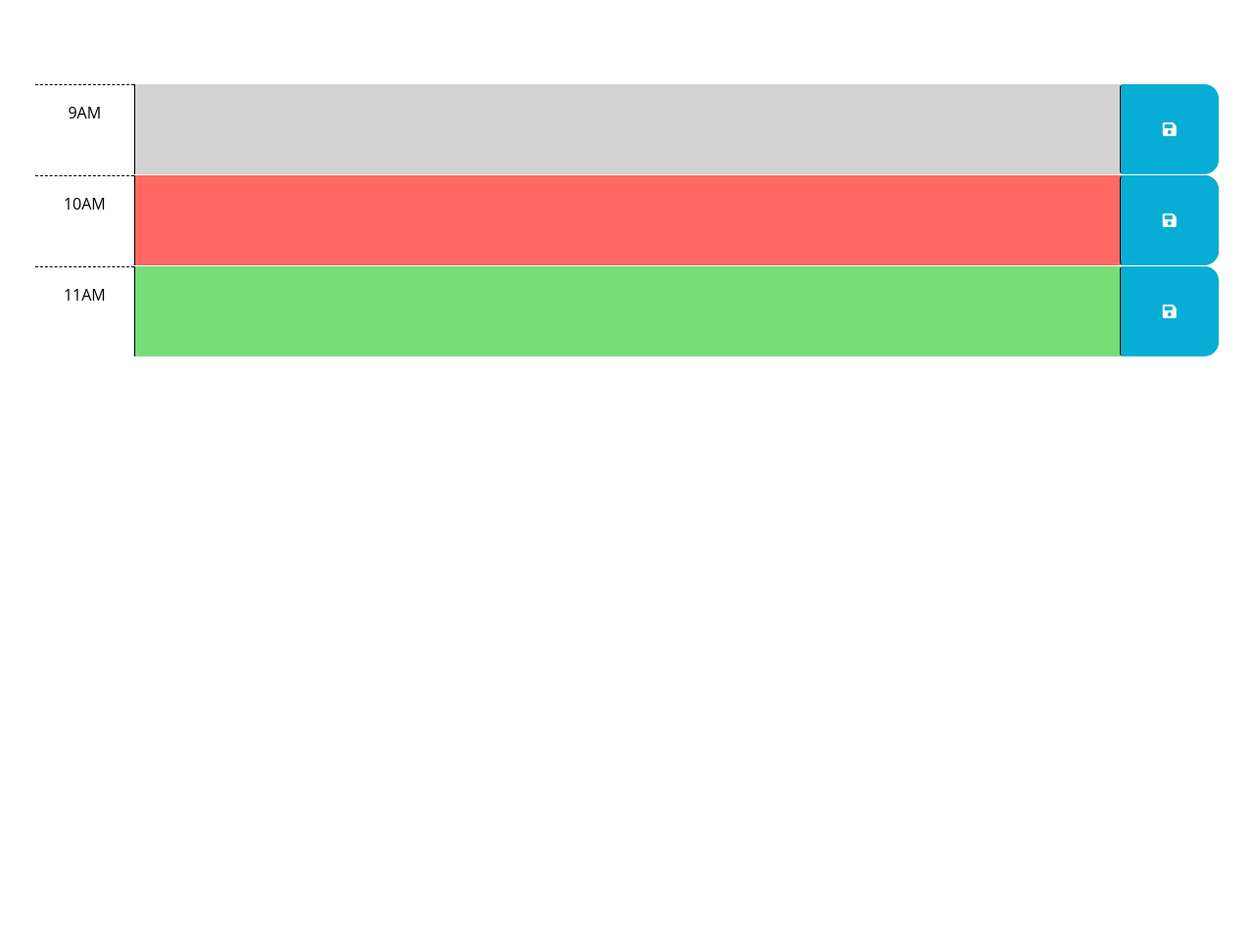
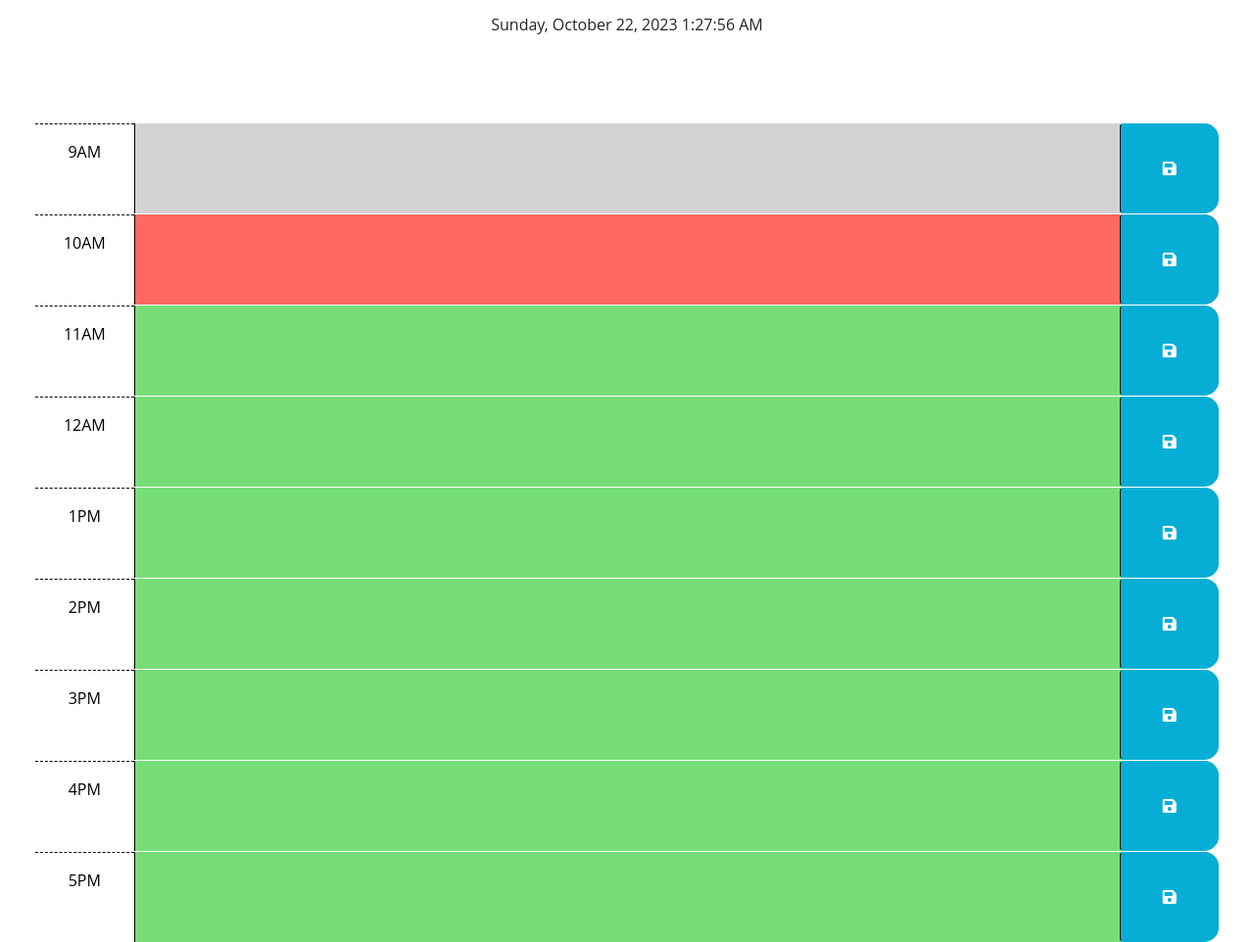
Before and after one commit to SevenImm/Wk5-Work-Day-Scheduler, a plain HTML site: page index.html in a window 1280 px wide. Shown: the part 166-1128 px from the top of the page at 98% size. Before the commit the page ends 800 px from the top, so only its background shows below. Drawn offline with nearby package versions, Linux system fonts and the light colour scheme.

Commit message:
Added complete time layout

```diff
--- a/Develop/script.js
+++ b/Develop/script.js
@@ -1,6 +1,13 @@
 // Wrap all code that interacts with the DOM in a call to jQuery to ensure that
 // the code isn't run until the browser has finished rendering all the elements
 // in the html.
+// Get time and display it as text
+let currentTime = setInterval(CurrentToday, 1000);
+function CurrentToday(){
+var today = dayjs();
+$('#currentDay').text(today.format('dddd, MMMM D, YYYY h:mm:ss A'));
+};
+
 $(function () {
   // TODO: Add a listener for click events on the save button. This code should
   // use the id in the containing time-block as a key to save the user input in
--- a/index.html
+++ b/index.html
@@ -26,9 +26,9 @@
 
   <body>
     <header class="p-5 mb-4">
-      <h1 class="display-3">Work Day Scheduler</h1>
-      <p class="lead">A simple calendar app for scheduling your work day</p>
-      <p id="currentDay" class="lead"></p>
+      <h1 class="display-3 text-center">Work Day Scheduler</h1>
+      <p class="lead text-center">A simple calendar app for scheduling your work day</p>
+      <p class="text-center" id="currentDay" class="lead"></p>
     </header>
     <div class="container-fluid px-5">
       <!-- Use class for "past", "present", and "future" to apply styles to the
@@ -67,6 +67,60 @@
           <i class="fas fa-save" aria-hidden="true"></i>
         </button>
       </div>
+
+      <!-- Time 12 -->
+      <div id="hour-12" class="row time-block future">
+        <div class="col-2 col-md-1 hour text-center py-3">12AM</div>
+        <textarea class="col-8 col-md-10 description" rows="3"> </textarea>
+        <button class="btn saveBtn col-2 col-md-1" aria-label="save">
+          <i class="fas fa-save" aria-hidden="true"></i>
+        </button>
+      </div>
+
+      <!-- Time 1PM -->
+      <div id="hour-13" class="row time-block future">
+        <div class="col-2 col-md-1 hour text-center py-3">1PM</div>
+        <textarea class="col-8 col-md-10 description" rows="3"> </textarea>
+        <button class="btn saveBtn col-2 col-md-1" aria-label="save">
+          <i class="fas fa-save" aria-hidden="true"></i>
+        </button>
+      </div>
+
+      <!-- Time 2PM -->
+      <div id="hour-14" class="row time-block future">
+        <div class="col-2 col-md-1 hour text-center py-3">2PM</div>
+        <textarea class="col-8 col-md-10 description" rows="3"> </textarea>
+        <button class="btn saveBtn col-2 col-md-1" aria-label="save">
+          <i class="fas fa-save" aria-hidden="true"></i>
+        </button>
+      </div>
+
+      <!-- Time 3PM -->
+      <div id="hour-15" class="row time-block future">
+        <div class="col-2 col-md-1 hour text-center py-3">3PM</div>
+        <textarea class="col-8 col-md-10 description" rows="3"> </textarea>
+        <button class="btn saveBtn col-2 col-md-1" aria-label="save">
+          <i class="fas fa-save" aria-hidden="true"></i>
+        </button>
+      </div>
+
+      <!-- Time 4PM -->
+      <div id="hour-16" class="row time-block future">
+        <div class="col-2 col-md-1 hour text-center py-3">4PM</div>
+        <textarea class="col-8 col-md-10 description" rows="3"> </textarea>
+        <button class="btn saveBtn col-2 col-md-1" aria-label="save">
+          <i class="fas fa-save" aria-hidden="true"></i>
+        </button>
+      </div>
+
+      <!-- Time 5pm -->
+      <div id="hour-17" class="row time-block future">
+        <div class="col-2 col-md-1 hour text-center py-3">5PM</div>
+        <textarea class="col-8 col-md-10 description" rows="3"> </textarea>
+        <button class="btn saveBtn col-2 col-md-1" aria-label="save">
+          <i class="fas fa-save" aria-hidden="true"></i>
+        </button>
+      </div>
     </div>
 
     <script src="https://cdnjs.cloudflare.com/ajax/libs/jquery/3.2.1/jquery.min.js"></script>
```
Also changed, not shown: 1 other file.
